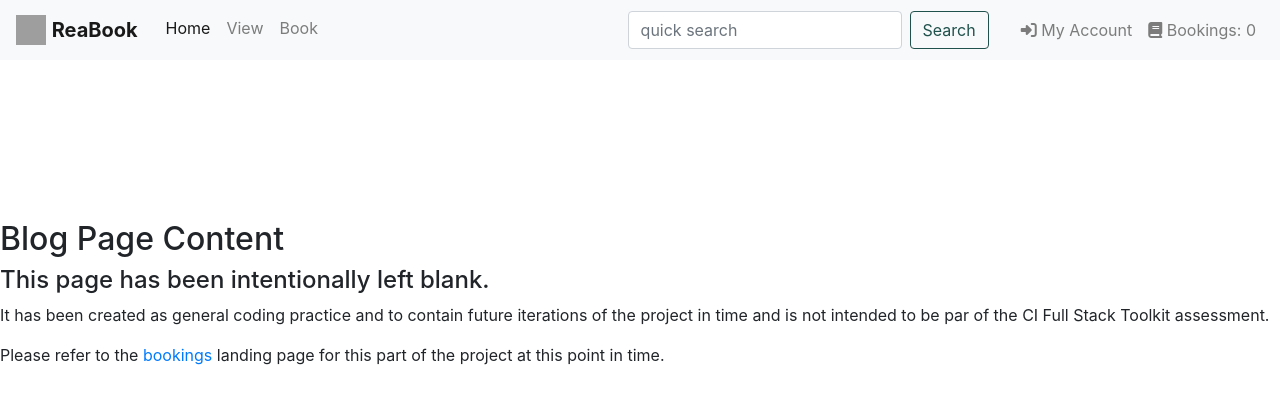
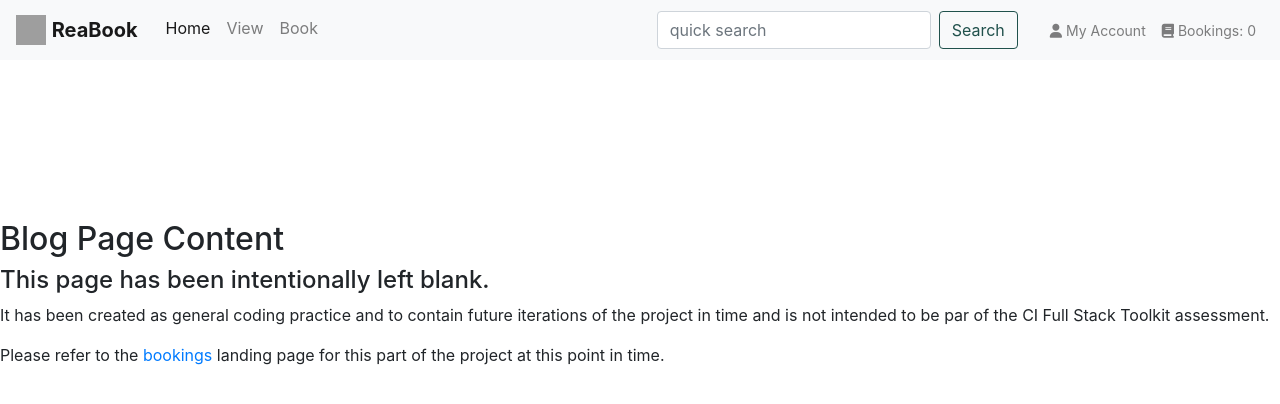
Before and after one commit to roeszler/reabook, a Django app: page /blog/ in a window 1280 px wide. Shown: the top 404 px of the page. Run offline with Django 3.2, Linux system fonts and the light colour scheme; some libraries are stand-ins or nearby versions; grey boxes are pictures that could not be loaded.

Commit message:
refactor account and bookings dropdown links

```diff
--- a/static/css/base.css
+++ b/static/css/base.css
@@ -22,7 +22,6 @@ input:focus::placeholder {
     content: "";
     position: absolute;
     background-color: #20514C;
-    /* background-color: #1c375e; */
     height: 100%;
     width: 100%;
     top: 0;
@@ -33,7 +32,6 @@ input:focus::placeholder {
 .masthead h1,
 .masthead span,
 .masthead .h1 {
-/* font-size: 3.5rem; */
 font-weight: 100;
 }
 
@@ -53,10 +51,6 @@ font-weight: 100;
     color: #fff;
     border-color: #707070;
     background-color: #20514C;
-}
-
-.dropdown {
-    z-index: 9999;
 }
 
 /* #headerSubmitButton {
--- a/templates/base.html
+++ b/templates/base.html
@@ -57,6 +57,7 @@
                     aria-controls="navbarResponsive" aria-expanded="false" aria-label="Toggle navigation">
                     <span class="navbar-toggler-icon"></span>
                 </button>
+
                 <div class="collapse navbar-collapse" id="navbarResponsive">
                     <a class="navbar-brand" href="{% url 'home' %}"><img
                             src="https://res.cloudinary.com/yodakode/image/upload/v1661790292/ReaBook/ReaBook_Icon_00402B_gray_nxe3tn.png"
@@ -82,14 +83,14 @@
                         <button class="btn btn-outline-reabook my-2 my-sm-0" type="submit">Search</button>
                     </form>
 
-                    <!-- Account Controls -->
+                    <!-- Dropdown Account Controls -->
                     <ul class="navbar-nav ml-4 navbar-right">
-                        <li class="dropdown nav-item">
-                            <a id="user-options" href="#" class="nav-link">
-                                <span class="fas fa-sign-in-alt" data-toggle="dropdown" aria-haspopup="true" aria-expanded="false"></span> My Account
+                        <li class="dropdown">
+                            <a id="user-options" href="#" class="dropdown-header nav-link" data-toggle="dropdown" aria-haspopup="true" aria-expanded="false">
+                                <span class="fas fa-user"></span> My Account
                             </a>
 
-                            <!-- dropdown menu items -->
+                            <!-- Dropdown menu items -->
                             <div class="dropdown-menu border-0" aria-labelledby="user-options">
                                 <h6 class="dropdown-header">Dropdown header test</h6>
                                 {% if request.user.is_authenticated %}
@@ -106,8 +107,8 @@
                         </li>
 
                         <!-- Bookings diary with display of total current appointments -->
-                        <li class="nav-item"><a href="#" class="{% if grand_total %}text-info font-weight-bold{% else %}text-black{% endif %} nav-link"><span class="fas fa-book" data-toggle="dropdown"
-                                aria-haspopup="true" aria-expanded="false"></span> Bookings: <span class="my-0">
+                        <li class="nav-item"><a href="#" class="dropdown-header {% if grand_total %}text-info font-weight-bold{% else %}text-black{% endif %} nav-link" data-toggle="dropdown"
+                            aria-haspopup="true" aria-expanded="false"><span class="fas fa-book"></span> Bookings: <span class="my-0">
                                     {% if grand_total %}
                                     ${{ grand_total | floatformat:2 }}
                                     {% else %}
@@ -115,9 +116,6 @@
                                     {% endif %}
                                 </span></a>
                         </li>
-                    </ul>
-
-
                     </ul>
                 </div>
             </nav>
@@ -148,11 +146,9 @@
 
     <!-- Js to load at end -->
     {% block postload_js %}
-    <!-- <script>
-        $("#user-options").click(function(){ // on image click
-            $("#user-options").toggleClass("active"); // toggle dropdown display
-        });
-    </script> -->
+    <script>
+        $('.dropdown-toggle').dropdown();
+    </script>
     {% endblock %}
 </body>
 
```
